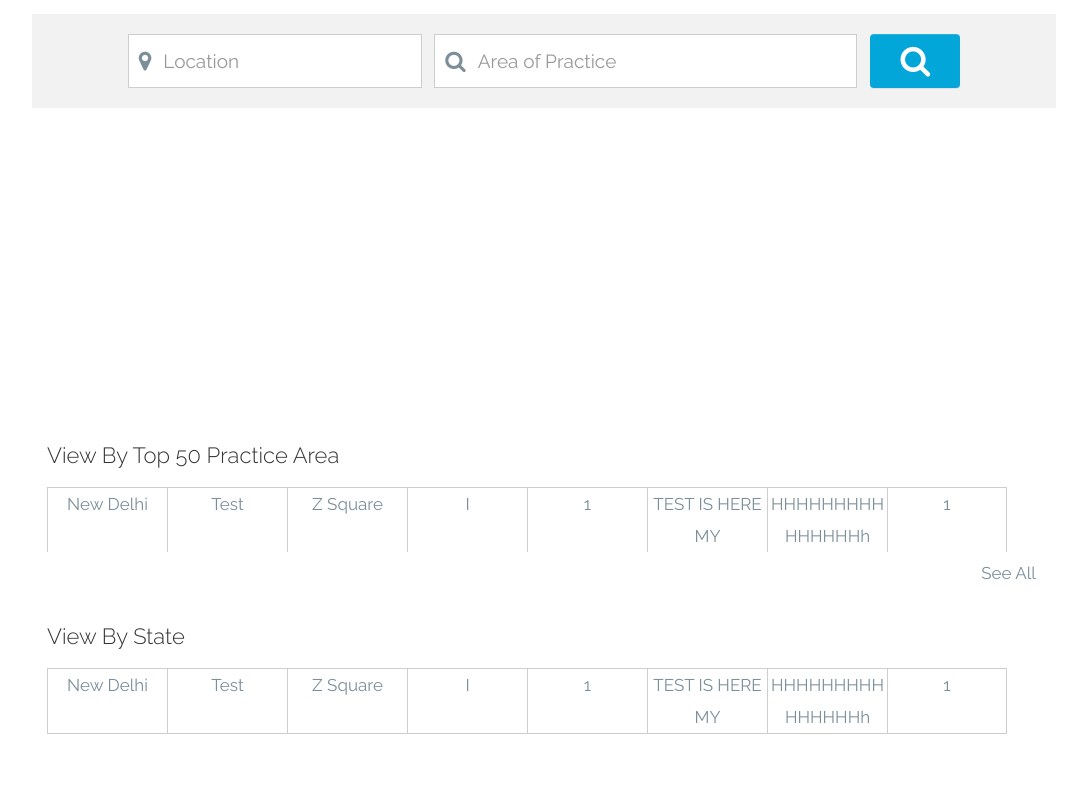
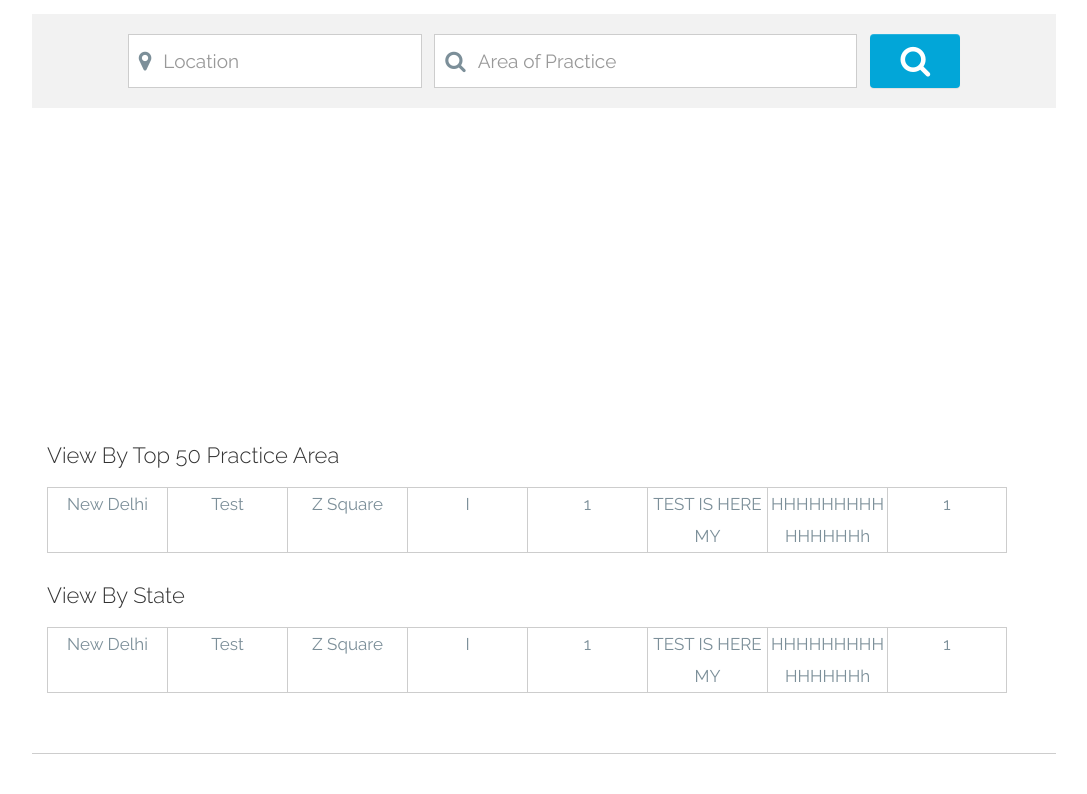
Before and after one commit to pickace/design1.github.io, a plain HTML site: page index.html in a window 1280 px wide. Shown: the part 369-1163 px from the top of the page, without its empty margins (96-1183 px from the left). Drawn offline with Linux system fonts and the light colour scheme.

Commit message:
Update index.html

```diff
--- a/index.html
+++ b/index.html
@@ -71,7 +71,6 @@
                        <ul>
                                 <li ng-repeat="n in city track by $index">{{ n }}</li>
                                         </ul>
-                            <div class="view-all"> <a href="javescript:;" class="list-1">See All</a></div>
 
                         </div>
 
```
